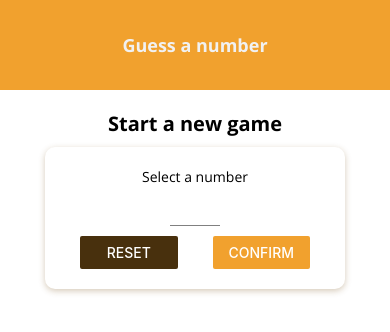
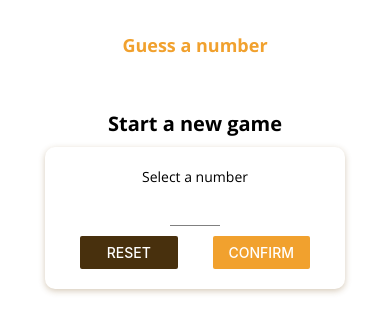
Before and after one commit to fernandodof/guess-number-rn, a React Native app: screen / in a window 390 px wide. Shown: the top 332 px of the page. Built offline with nearby package versions, Linux system fonts and the light colour scheme.

Commit message:
change header layout based on platform

```diff
--- a/components/Header.js
+++ b/components/Header.js
@@ -1,27 +1,42 @@
 import React from 'react';
-import { StyleSheet, Text, View } from 'react-native';
+import { StyleSheet, View, Platform } from 'react-native';
 import Colors from '../constants/colors';
 import TitleText from './TitleText';
 
 const Header = props => {
 	return (
-		<View style={styles.header}>
+		<View style={{
+			...styles.headerBase,
+			...Platform.select({
+				ios: styles.headerIos,
+				android: styles.headerAndroid
+			})
+		}}>
 			<TitleText style={styles.headerTitle}>{props.title}</TitleText>
 		</View>
 	);
 };
 
+const isAndroid = Platform.OS === 'android';
+
 const styles = StyleSheet.create({
-	header: {
+	headerBase: {
 		width: '100%',
 		height: 90,
 		padding: 36,
-		backgroundColor: Colors.primary,
 		alignItems: 'center',
-		justifyContent: 'center'
+		justifyContent: 'center',
+	},
+	headerAndroid: {
+		backgroundColor: Colors.primary
+	},
+	headerIos: {
+		backgroundColor: 'white',
+		borderBottomWidth: 1,
+		borderBottomColor: '#ccc'
 	},
 	headerTitle: {
-		color: '#f1f1f1',
+		color: isAndroid ? '#f1f1f1' : Colors.primary,
 		fontSize: 18,
 	}
 })
```
